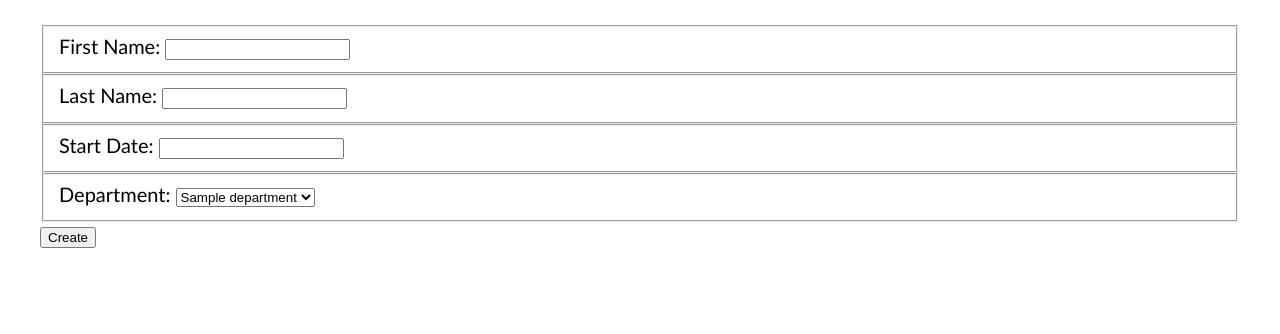
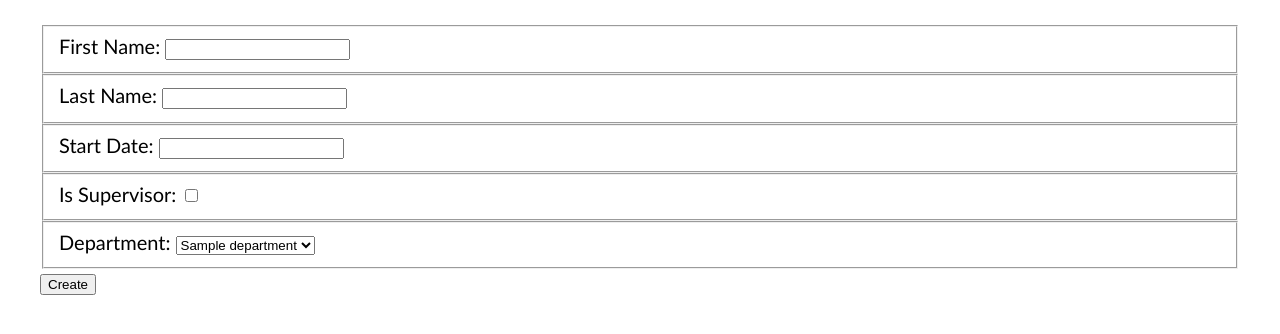
Before and after one commit to nss-day-cohort-33/bangazon-workforce-management-galydia-empire, a Django app: template hrapp/templates/employees/employees_form.html in a window 1280 px wide. Shown: the part 227-561 px from the top of the page. Run offline with Django 3.2, Linux system fonts and the light colour scheme; the template is opened without the code that fills it: values that come from a table or form of the project are taken from there, others are empty; tables that the repository leaves empty hold one stand-in row (values such as "Sample post").

Commit message:
add working

```diff
--- a/hrapp/templates/employees/employees_form.html
+++ b/hrapp/templates/employees/employees_form.html
@@ -34,6 +34,11 @@
             <input id="start_date" type="text" name="start_date">
         </fieldset>
         <fieldset>
+            <label for="is_supervisor">Is Supervisor: </label>
+            <input class="is_supervisor" type='hidden' value='0' name='is_supervisor'>
+            <input class="is_supervisor" type='checkbox' value='1' name='is_supervisor'>
+        </fieldset>
+        <fieldset>
             <label for="department_id">Department: </label>
             <select id="department_id" type="text" name="department_id">
                 {% for department in all_departments %}
--- a/hrapp/views/employees/employee_list.py
+++ b/hrapp/views/employees/employee_list.py
@@ -61,7 +61,7 @@ def employee_list(request):
             VALUES (?, ?, ?, ?, ?)
             """,
             (form_data['first_name'], form_data['last_name'],
-                form_data['start_date'], False,
-                form_data["department_id"]))
+                form_data['start_date'], form_data['is_supervisor'],
+                form_data['department_id']))
 
         return redirect(reverse('hrapp:employees'))
```
